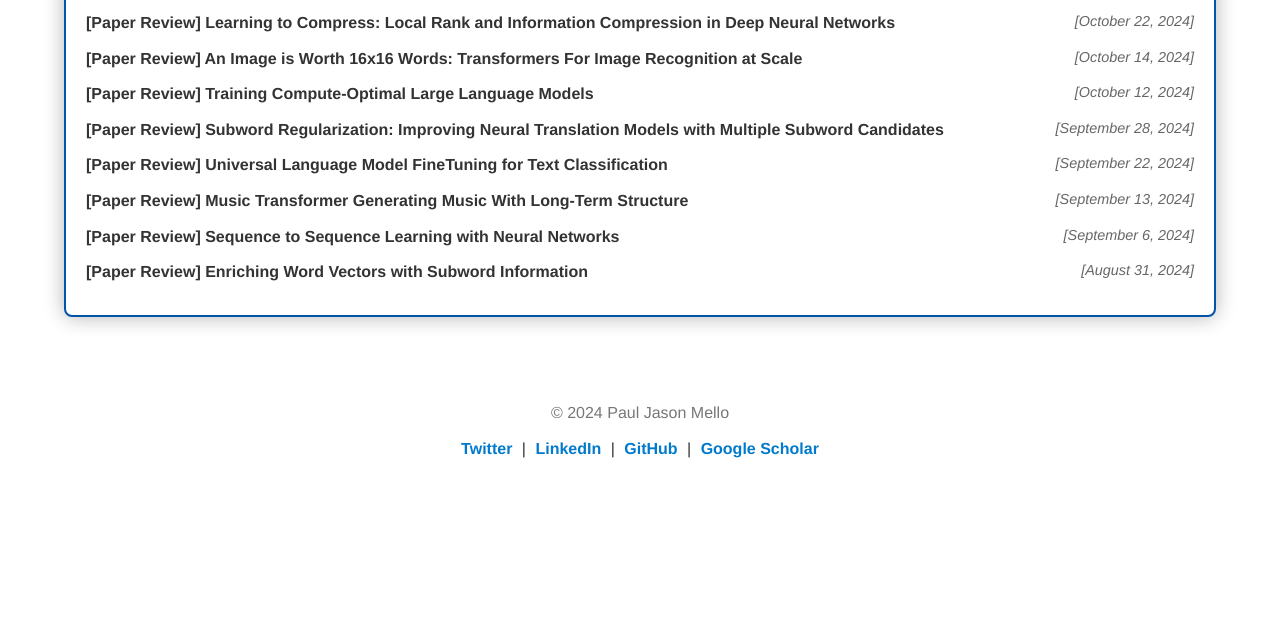
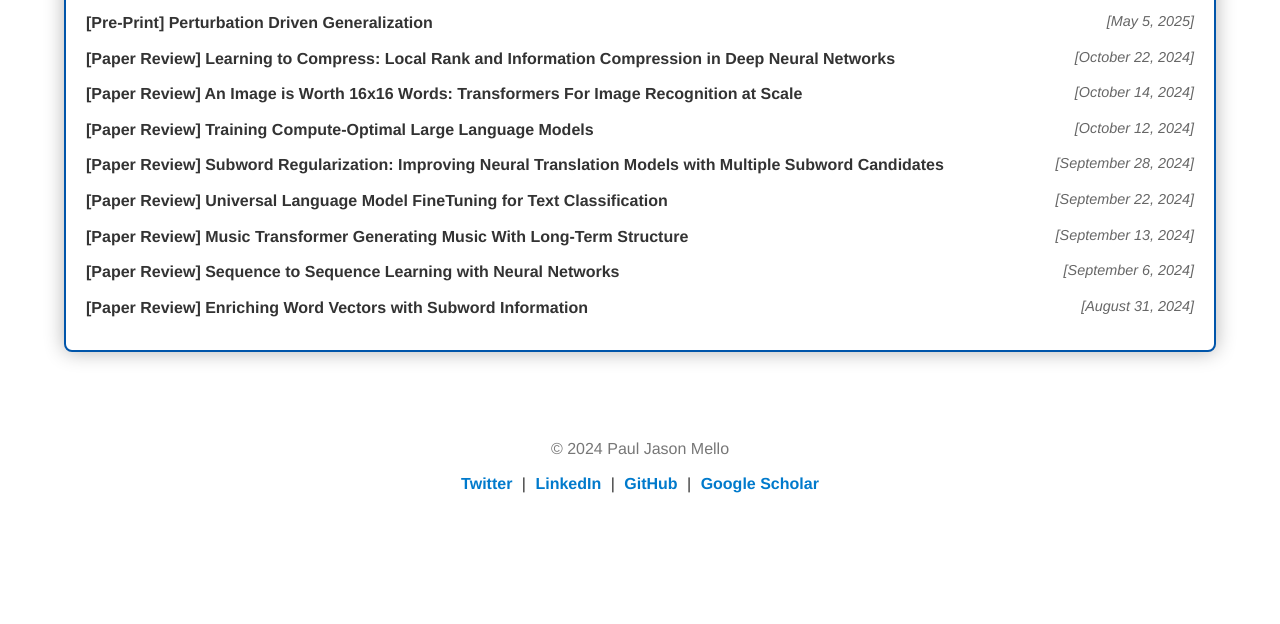
Before and after one commit to pauljmello/pauljmello.github.io, a plain HTML site: page all-blogs.html in a window 1280 px wide. Shown: the part 176-800 px from the top of the page. Drawn offline with Linux system fonts and the light colour scheme.

Commit message:
pre-print update

```diff
--- a/all-blogs.html
+++ b/all-blogs.html
@@ -30,6 +30,11 @@
         <section id="all-blogs" class="section">
             <h2>Blogs</h2>
             <ul class="blog-list">
+                <li>
+                    <a href="assets/pdfs/[Pre-Print] Perturbation Driven Generalization.pdf" target="_blank">
+                        [Pre-Print] Perturbation Driven Generalization</a>
+                    <span class="date-posted">[May 5, 2025]</span>
+                </li>
                 <li>
                     <a href="assets/pdfs/[Paper Review] Learning to Compress Local Rank and Information Compression in Deep Neural Networks.pdf" target="_blank">
                         [Paper Review] Learning to Compress: Local Rank and Information Compression in Deep Neural Networks</a>
```
Also changed, not shown: all-publications.html (+4 -2 lines), index.html (+5 -5 lines), 1 other file.
